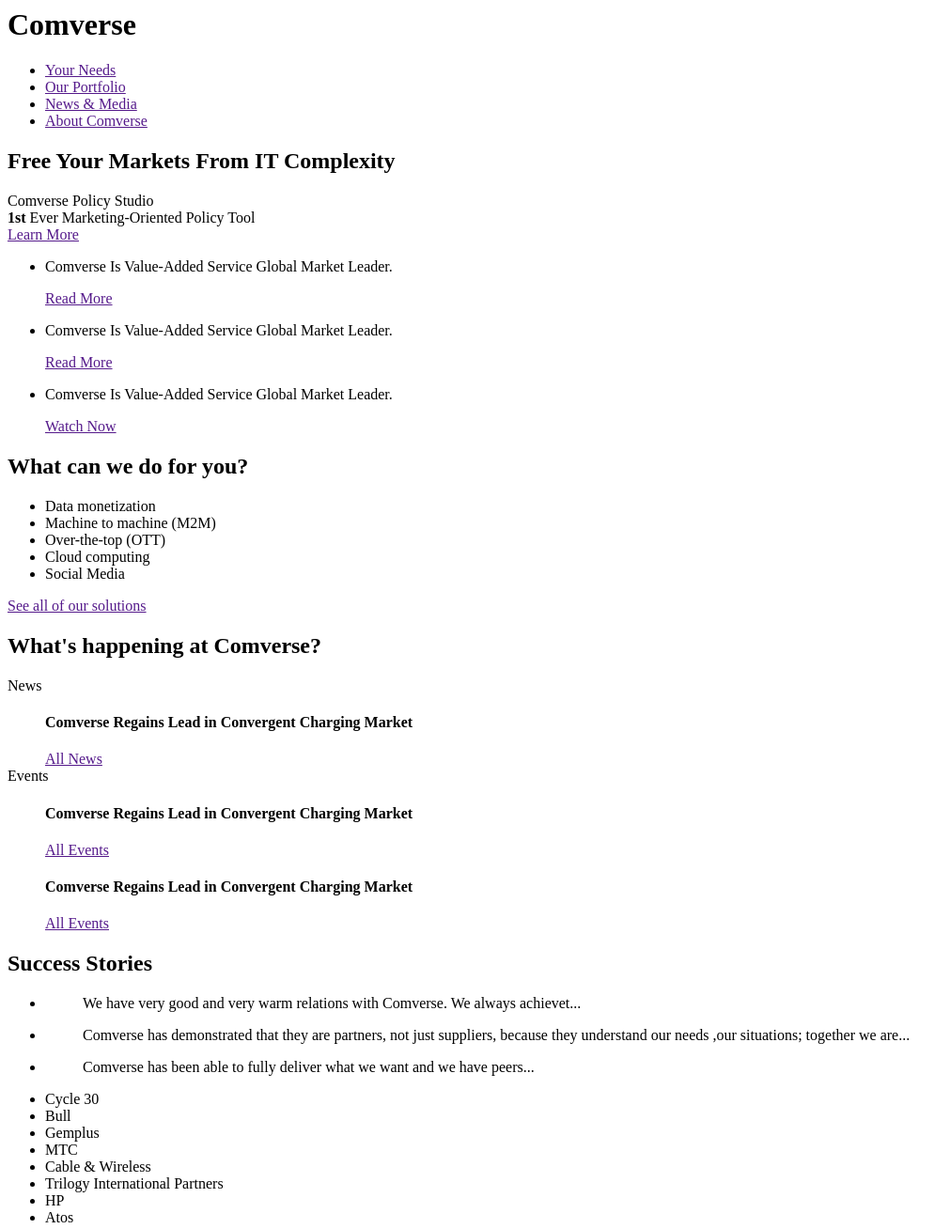
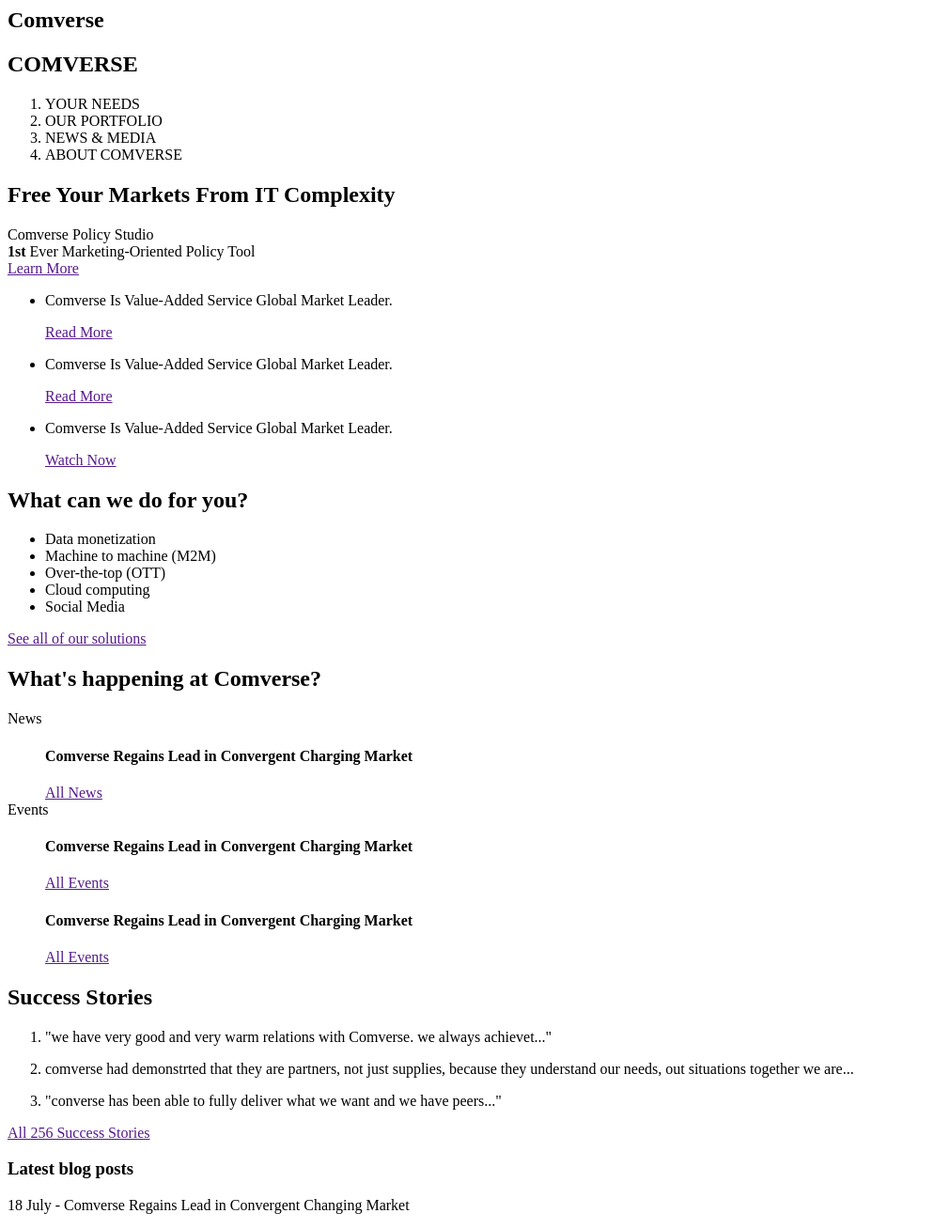
Before and after one commit to deeband/comverse, a plain HTML site: page index.html in a window 1280 px wide. Shown: the top 1308 px of the page at 94% size, without its empty margins (0-1011 px from the left). Drawn offline with Linux system fonts and the light colour scheme.

Commit message:
Update index.html

```diff
--- a/index.html
+++ b/index.html
@@ -7,15 +7,16 @@
   <body>
 
 <header>
- <h1>Comverse</h1>
-  <nav>
- <ul>
-  <li><a href="">  Your Needs</a></li>
-  <li><a href="">  Our Portfolio</a></li>
-  <li><a href="">  News &amp; Media</a></li>
-  <li><a href="">  About Comverse</a></li>
-  </ul>
-  </nav>
+ <h2>Comverse</h2>
+ <nav>
+<h2 id="comverse">COMVERSE</h2>
+<ol>
+<li>YOUR NEEDS</li>
+<li>OUR PORTFOLIO</li>
+<li>NEWS &amp; MEDIA</li>
+<li>ABOUT COMVERSE</li>
+</ol>
+</nav>
   </header>
   <main>
 
@@ -77,34 +78,17 @@
  </section>
  <section class="stories">
  <h2>Success Stories</h2>
- <ul>
- <li>
- <blockquote>
- <p>We have very good and very warm relations with Comverse. We always achievet...</p>
 
- </blockquote>
- </li>
- <li>
- <blockquote>
- <p>Comverse has demonstrated that they are partners, not just suppliers, because they understand our needs ,our situations; together we are...</p>
 
- </blockquote>
- </li>
- <li>
- <blockquote>
- <p>Comverse has been able to fully deliver what we want and we have peers...</p>
+<ol>
+<li><p>&quot;we have very good and very warm relations with Comverse. we always achievet...&quot;</p>
+</li>
+<li><p>comverse had demonstrted that they are partners, not just supplies, because they understand our needs, out situations together we are...</p>
+</li>
+<li><p>&quot;converse has been able to fully deliver what we want and we have peers...&quot;</p>
+</li>
+</ol>
 
- </blockquote>
- </li>
- <li>Cycle 30</li>
- <li>Bull</li>
- <li>Gemplus</li>
- <li>MTC</li>
-  <li>Cable &amp; Wireless</li>
-  <li>Trilogy International Partners</li>
-  <li>HP</li>
-  <li>Atos</li>
-  </ul>
   <a href="">All 256 Success Stories</a>
   </section>
   <div>
```
